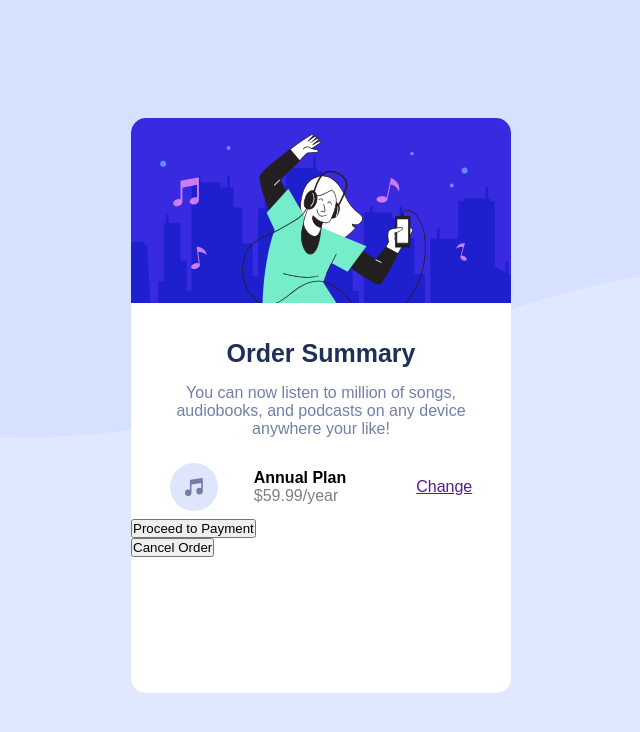
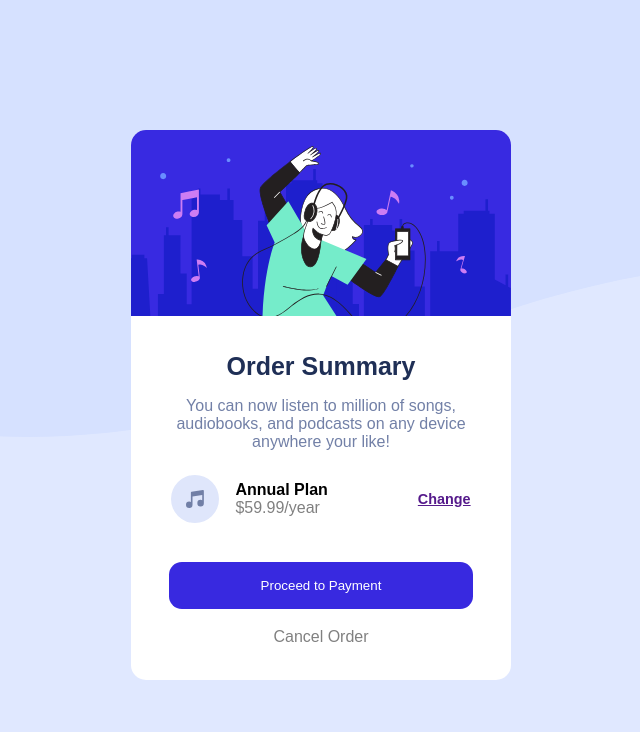
Before and after one commit to LucassdosAnjos/order-summary-component, a plain HTML site: page index.html in a window 1280 px wide. Shown: the whole page, without its empty margins (319-959 px from the left). Drawn offline with Linux system fonts and the light colour scheme.

Commit message:
Finalizando o projeto

```diff
--- a/index.html
+++ b/index.html
@@ -35,8 +35,7 @@
       </div>
       <div class="proceed">
         <button>Proceed to Payment</button>
-        <p></p>
-        <button id="cancel">Cancel Order</button>
+        <a href=""> Cancel Order </a>
       </div>
     </div>
   </body>
--- a/style.css
+++ b/style.css
@@ -22,7 +22,7 @@ body {
 .container {
   background-color: white;
   border-radius: 15px;
-  height: 575px;
+  height: 550px;
   width: 380px;
   margin-top: 10px;
 }
@@ -79,13 +79,44 @@ body {
 .texto-info {
   display: flex;
   flex-direction: column;
-  margin-left: 20px;
 }
 
 #year {
   color: grey;
 }
 
-.link {
-  margin-left: 70px;
+.link a {
+  margin-left: 90px;
+  font-weight: 600;
+  font-size: 90%;
 }
+
+a:hover {
+  color: hsl(245, 75%, 52%);
+  text-decoration: none;
+}
+
+.proceed {
+  display: flex;
+  flex-direction: column;
+  align-items: center;
+  justify-content: center;
+}
+
+.proceed button {
+  margin-top: 30px;
+  width: 80%;
+  cursor: pointer;
+  background-color: hsl(245, 75%, 52%);
+  border: none;
+  color: white;
+  padding: 1rem 0;
+  border-radius: 0.8rem;
+  box-shadow: 0px 20px rgba(56, 42, 225, 0, 190291);
+}
+
+.proceed a {
+  margin-top: 19px;
+  text-decoration: none;
+  color: grey;
+}
```
